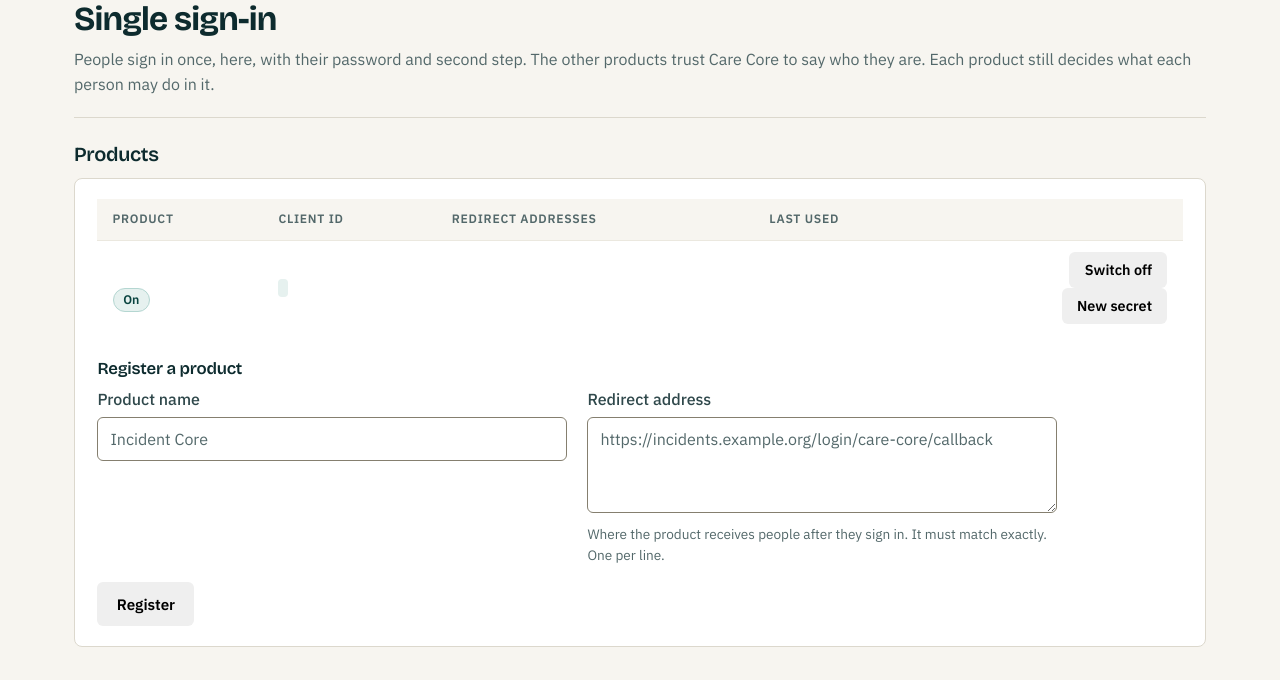
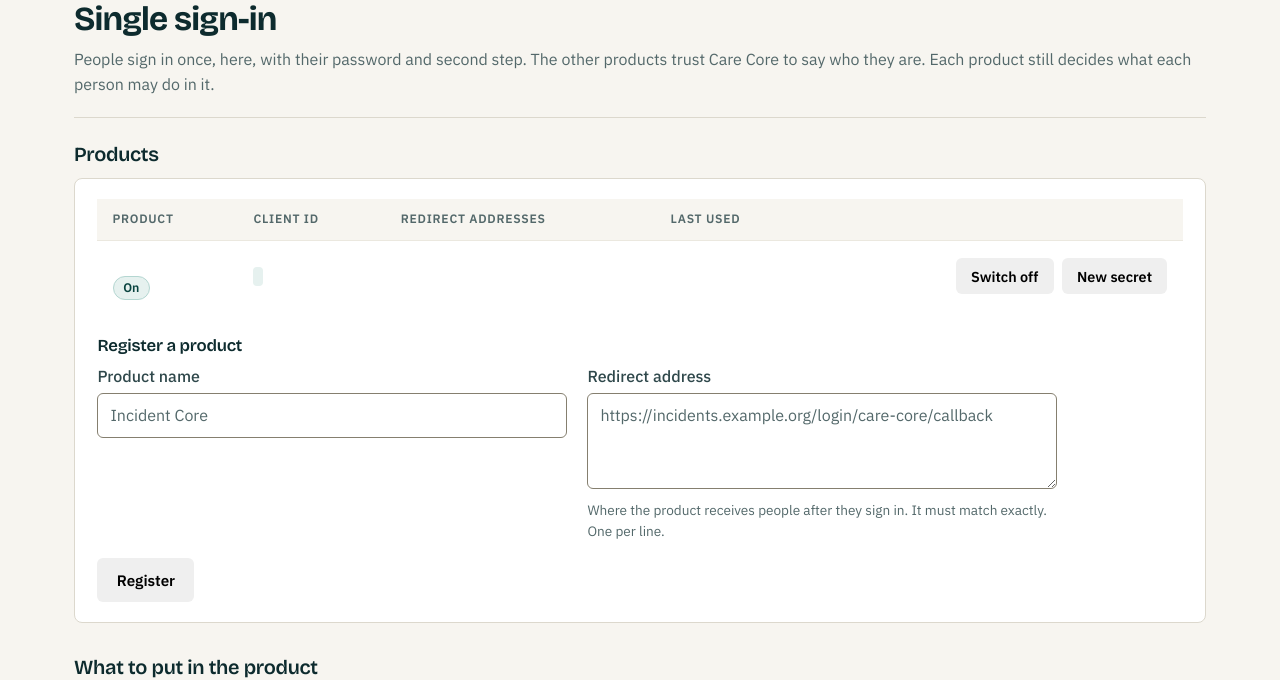
Before and after one commit to wellis321/care-core, a PHP site: the page made by app/Views/admin/single-sign-on.php in a window 1280 px wide. Shown: the part 386-1066 px from the top of the page. Run offline with PHP 8.4, Linux system fonts and the light colour scheme; the template is opened without the code that fills it: most values are stand-ins (such as "Sample title", 1, 10 or a date in 2020); data that the repository does not hold is empty; some libraries are stand-ins or nearby versions.

Commit message:
Logins page: action buttons sit in one row
Co-Authored-By: Claude Sonnet 5.5 <noreply@anthropic.com>

```diff
--- a/app/Views/admin/single-sign-on.php
+++ b/app/Views/admin/single-sign-on.php
@@ -11,8 +11,8 @@
         <td><code><?= $e($c['client_id']) ?></code></td>
         <td class="small"><?= nl2br($e($c['redirect_uris'])) ?></td>
         <td class="nowrap"><?= View::date($c['last_used_at'] ? substr($c['last_used_at'], 0, 10) : null, 'never') ?></td>
-        <td class="right"><form method="post" action="/admin/single-sign-on/toggle" class="row-actions"><?= Csrf::field() ?><input type="hidden" name="id" value="<?= (int) $c['id'] ?>"><input type="hidden" name="on" value="<?= $c['active'] ? '0' : '1' ?>"><button class="btn btn--small"><?= $c['active'] ? 'Switch off' : 'Switch on' ?></button></form>
-          <form method="post" action="/admin/single-sign-on/secret" class="row-actions"><?= Csrf::field() ?><input type="hidden" name="id" value="<?= (int) $c['id'] ?>"><button class="btn btn--small">New secret</button></form></td>
+        <td class="right"><div class="row-actions"><form method="post" action="/admin/single-sign-on/toggle"><?= Csrf::field() ?><input type="hidden" name="id" value="<?= (int) $c['id'] ?>"><input type="hidden" name="on" value="<?= $c['active'] ? '0' : '1' ?>"><button class="btn btn--small"><?= $c['active'] ? 'Switch off' : 'Switch on' ?></button></form>
+          <form method="post" action="/admin/single-sign-on/secret"><?= Csrf::field() ?><input type="hidden" name="id" value="<?= (int) $c['id'] ?>"><button class="btn btn--small">New secret</button></form></div></td>
       </tr><?php endforeach; ?>
       <?php if (!$clients): ?><tr class="empty-row"><td colspan="5">No products registered yet.</td></tr><?php endif; ?>
     </tbody></table>
--- a/app/Views/admin/users.php
+++ b/app/Views/admin/users.php
@@ -10,7 +10,7 @@
       <td><?= $u['person_uuid'] ? '<a href="/people/' . $e($u['person_uuid']) . '">' . $e($u['first_name'] . ' ' . $u['last_name']) . '</a>' : '<span class="muted">—</span>' ?></td>
       <td><?= $e(ucfirst($u['role'])) ?></td>
       <td><?php if ($u['status'] === 'disabled'): ?><span class="chip chip--bad">Disabled</span><?php elseif ($u['access_ends_on'] && $u['access_ends_on'] < date('Y-m-d')): ?><span class="chip chip--bad">Access ended <?= View::date($u['access_ends_on']) ?></span><?php elseif ($u['access_ends_on']): ?><span class="chip chip--warn">Ends <?= View::date($u['access_ends_on']) ?></span><?php elseif ($u['status'] === 'invited'): ?><span class="chip chip--warn">Invited</span><?php else: ?><span class="chip chip--staff">Active</span><?php endif; ?></td>
-      <td class="right"><?php if ($u['status'] !== 'disabled'): ?><form method="post" action="/admin/users/reinvite" class="row-actions" style="display:inline"><?= Csrf::field() ?><input type="hidden" name="id" value="<?= (int) $u['id'] ?>"><button class="btn btn-secondary" type="submit">New invitation</button></form> <?php if (\App\Modules\Identity\TwoFactor::on((int) $u['id'])): ?><form method="post" action="/admin/users/reset-2fa" class="row-actions" style="display:inline" onsubmit="return confirm('Remove two-step sign-in for this person? They will sign in with their password only until they set it up again.')"><?= Csrf::field() ?><input type="hidden" name="id" value="<?= (int) $u['id'] ?>"><button class="btn btn-secondary" type="submit">Reset two-step</button></form> <?php endif; ?><form method="post" action="/admin/users/disable" class="row-actions" onsubmit="return confirm('Disable this login?')"><?= Csrf::field() ?><input type="hidden" name="id" value="<?= (int) $u['id'] ?>"><button class="btn btn-secondary" type="submit">Disable</button></form><?php endif; ?></td>
+      <td class="right"><?php if ($u['status'] !== 'disabled'): ?><div class="row-actions"><form method="post" action="/admin/users/reinvite"><?= Csrf::field() ?><input type="hidden" name="id" value="<?= (int) $u['id'] ?>"><button class="btn btn-secondary" type="submit">New invitation</button></form> <?php if (\App\Modules\Identity\TwoFactor::on((int) $u['id'])): ?><form method="post" action="/admin/users/reset-2fa" onsubmit="return confirm('Remove two-step sign-in for this person? They will sign in with their password only until they set it up again.')"><?= Csrf::field() ?><input type="hidden" name="id" value="<?= (int) $u['id'] ?>"><button class="btn btn-secondary" type="submit">Reset two-step</button></form> <?php endif; ?><form method="post" action="/admin/users/disable" onsubmit="return confirm('Disable this login?')"><?= Csrf::field() ?><input type="hidden" name="id" value="<?= (int) $u['id'] ?>"><button class="btn btn-secondary" type="submit">Disable</button></form></div><?php endif; ?></td>
     </tr>
   <?php endforeach; ?>
   </tbody>
```
